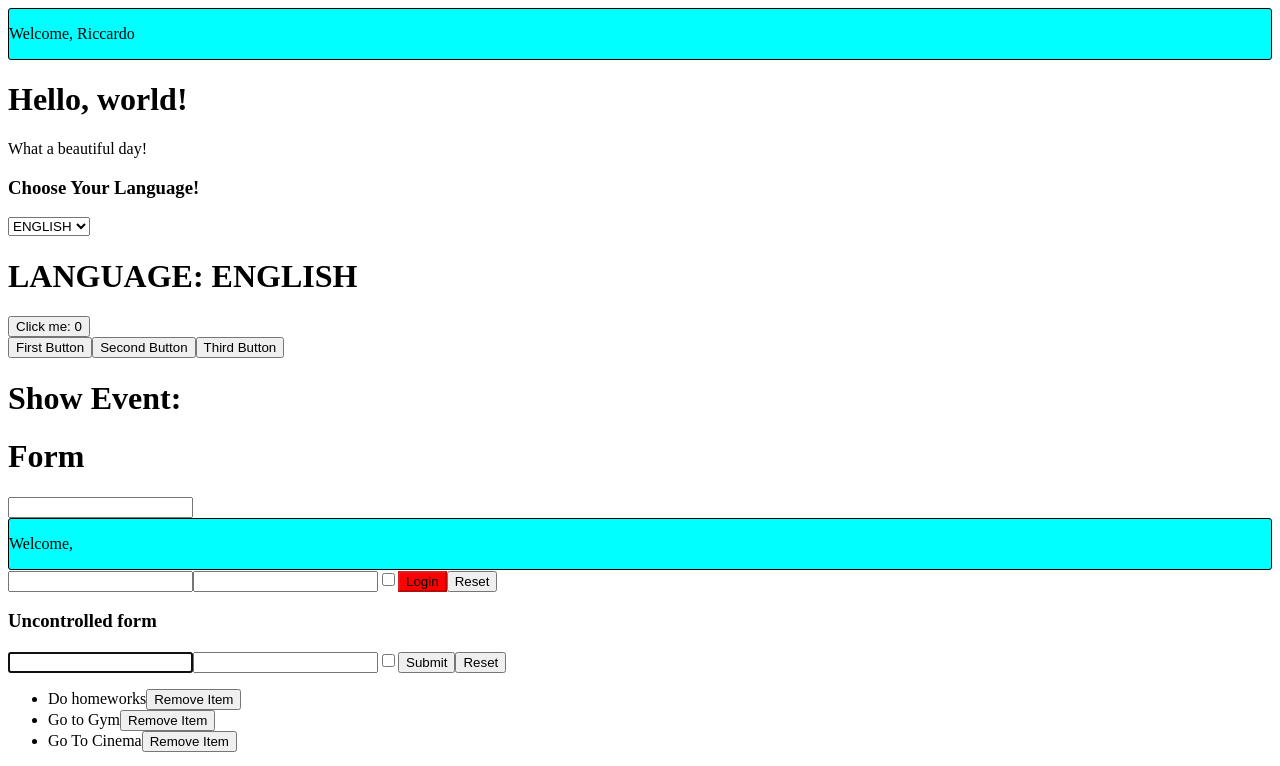
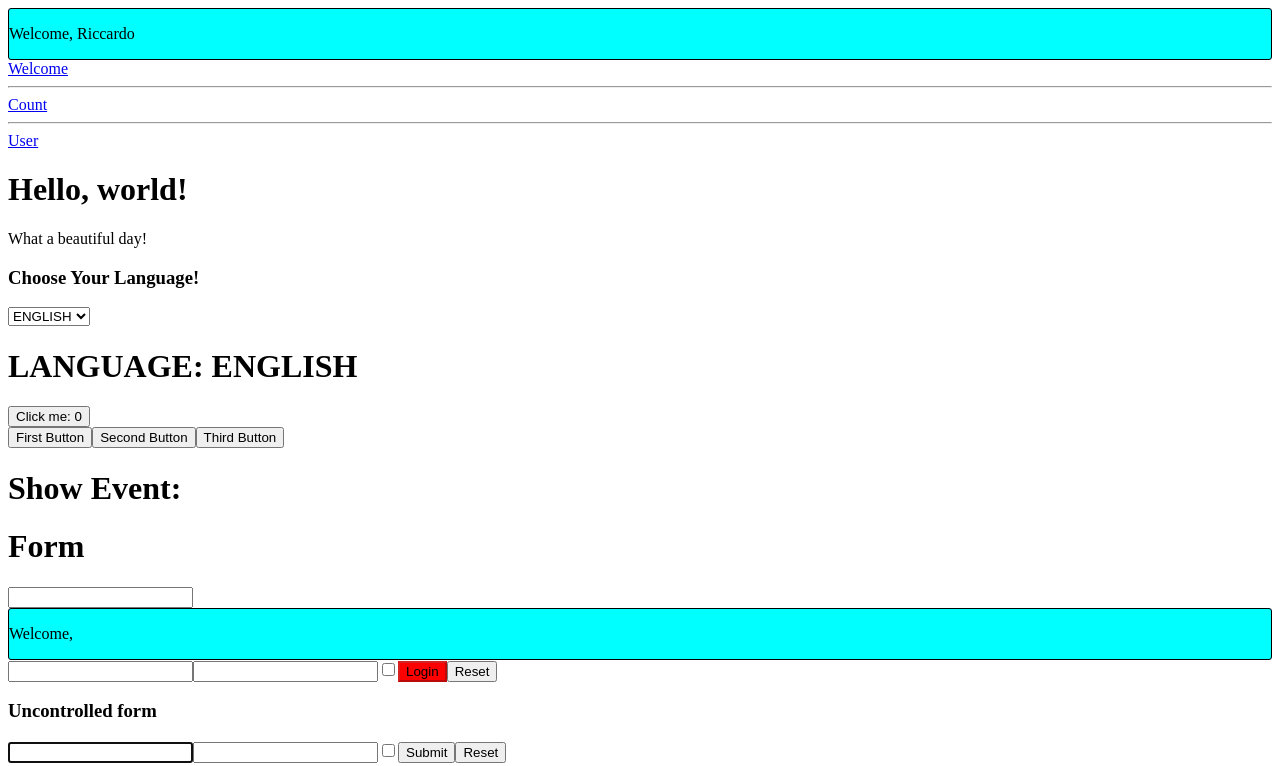
Before and after one commit to RiccardoPriolo/React-exercises, a React (Create React App) app: page / in a window 1280 px wide. Shown: the top 766 px of the page. Built offline with nearby package versions, Linux system fonts and the light colour scheme.

Commit message:
svolgimento react-router-04

```diff
--- a/src/App.js
+++ b/src/App.js
@@ -20,8 +20,7 @@ import { LanguageComponent } from "./LanguageContext";
 import { FilteredList } from "./FilteredList";
 import Welcome from "./Welcome";
 import { ShowGithubUser } from "./ShowGitHubUser";
-
-
+import { Link } from "react-router-dom";
 
 class App extends React.Component {
   render() {
@@ -35,6 +34,14 @@ class App extends React.Component {
           />
           <Route path="/users/:username" element={<ShowGithubUser />} />
         </Routes>
+
+        <div>
+          <Link to="/">Welcome</Link>
+          <hr />
+          <Link to="/counter">Count</Link>
+          <hr />
+          <Link to="/users/RiccardoPriolo">User</Link>
+        </div>
 
         <Hello />
         <LanguageComponent />
```
